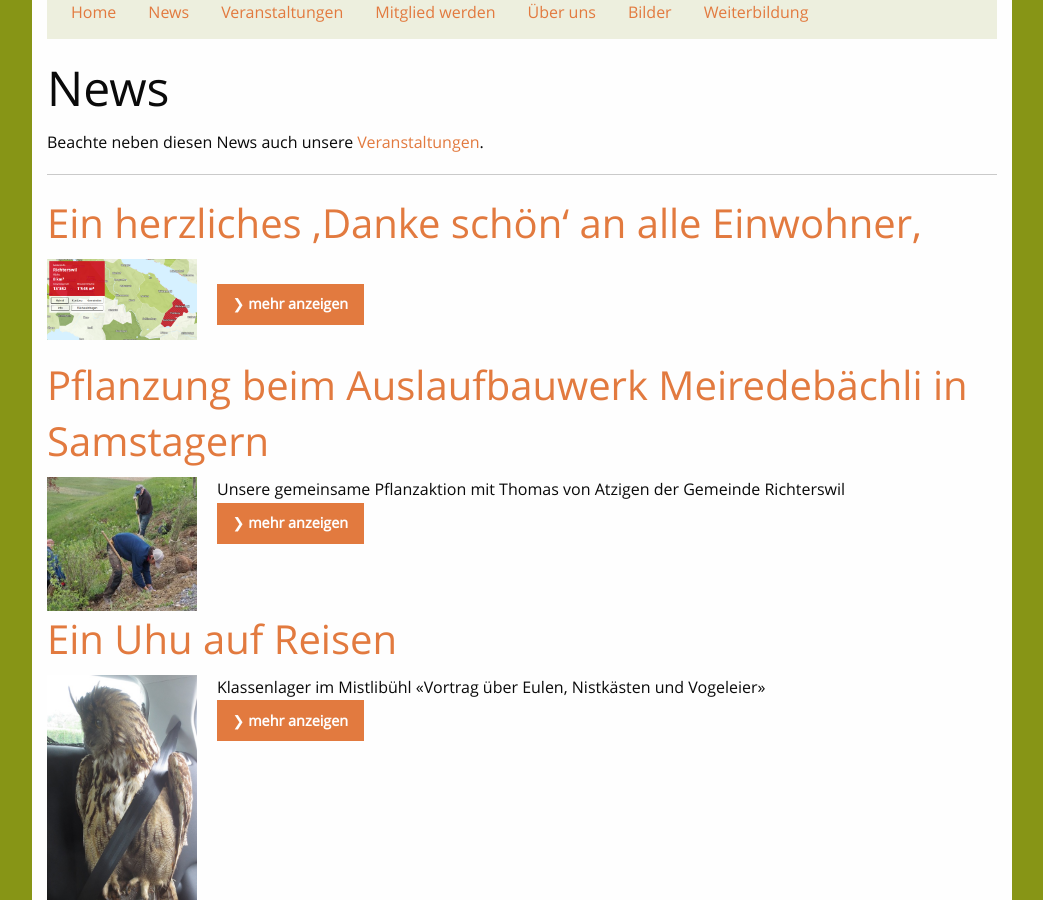
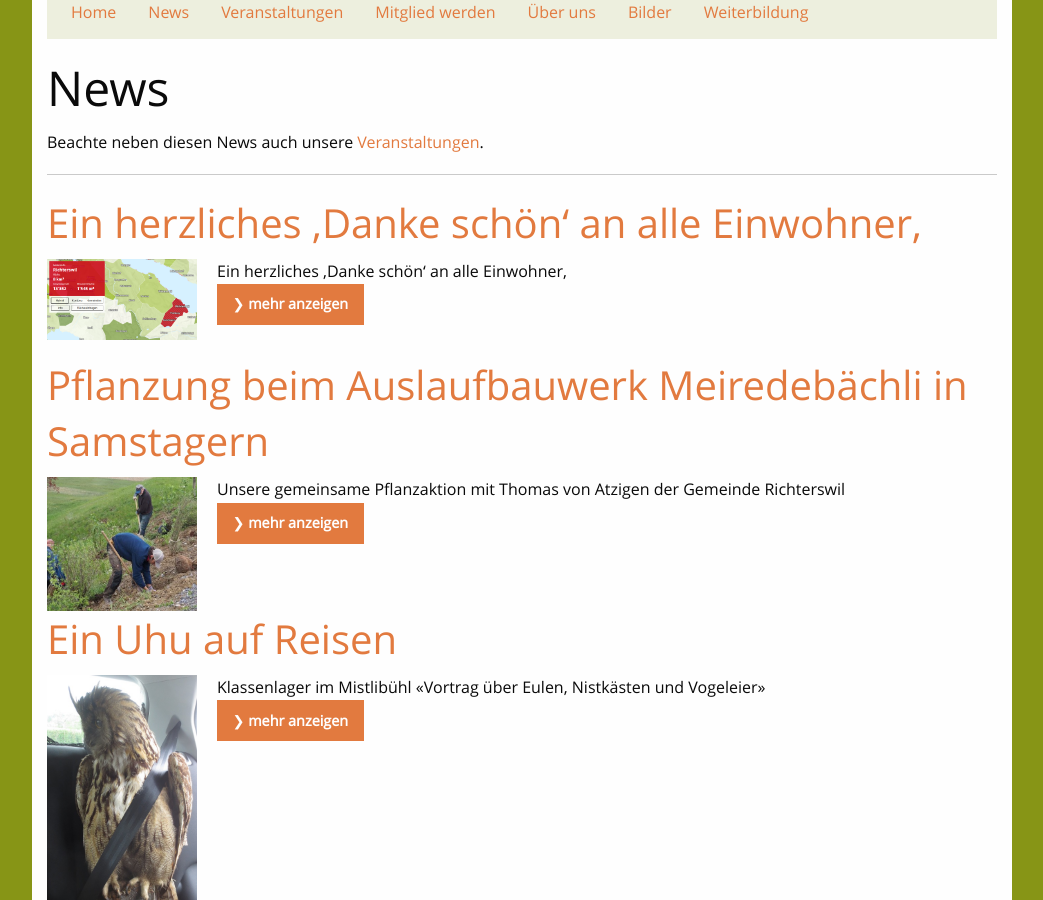
Before and after one commit to Naturschutz-Richterswil-Samstagern/Naturschutz-Richterswil-Samstagern.github.io, a Jekyll site: the page built from _pages/news.html, in a window 1280 px wide and 900 px high, scrolled down 303 px. Shown: the whole window, without its empty margins (118-1161 px from the left). Built offline with Jekyll 4.4.1, drawn with Linux system fonts in a browser that asks for light colours; comment, search, counter and statistics services are not loaded.

Commit message:
Update 2019-06-12-missionb.md

```diff
--- a/_posts/news/2019-06-12-missionb.md
+++ b/_posts/news/2019-06-12-missionb.md
@@ -5,7 +5,7 @@ title: Ein herzliches ‚Danke schön‘ an alle Einwohner,
 date: '2019-06-10 09:42 +0100'
 image: /images/news/missionb.jpg
 published: true
-tagline:
+tagline: Ein herzliches ‚Danke schön‘ an alle Einwohner,
 ---
 
 welche die Mission B bereits tatkräftig unterstützen und ein ‚Herzliches Willkommen‘ für all diejenigen, die Richterswil-Samstagern neu blumen- und insektenreicher mitgestalten möchten.
```
